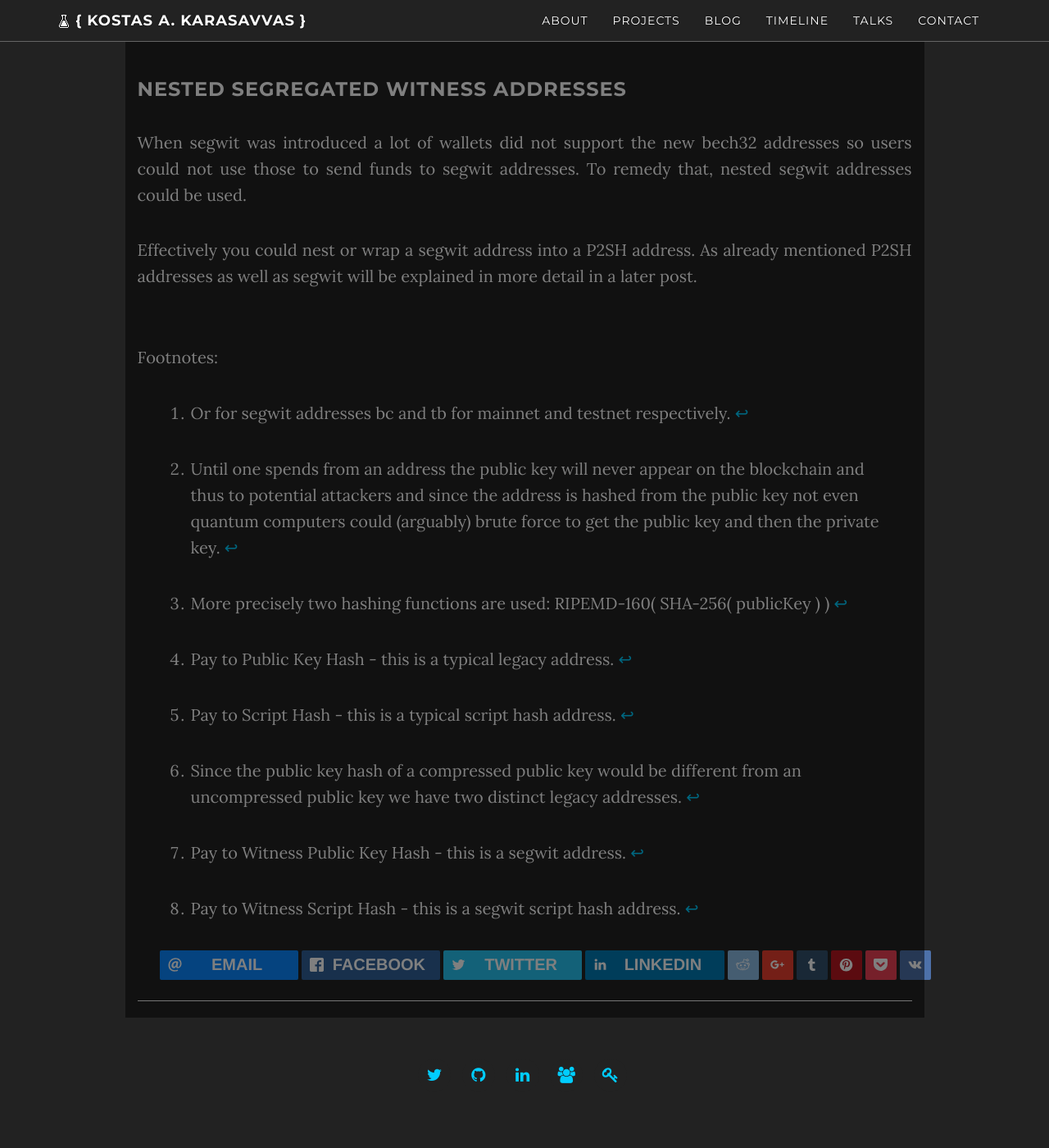
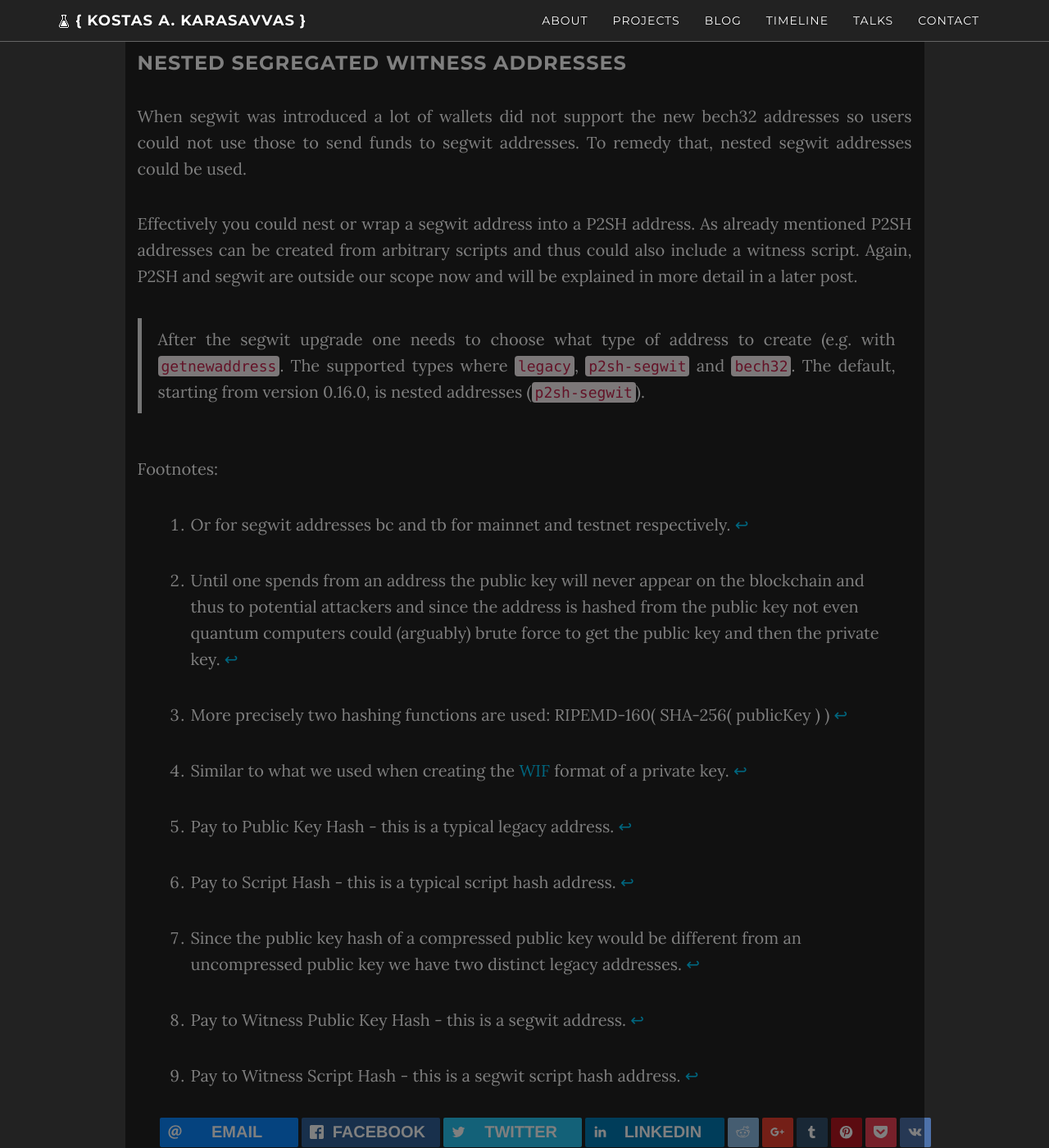
Before and after one commit to karask/karask.github.io, a Jekyll site: the page built from _posts/2020-04-21-bitcoin-addresses.md, in a window 1280 px wide and 1400 px high, scrolled down 3622 px. Shown: the whole window at 82% size. Built offline with Jekyll 4.4.1, drawn with Linux system fonts in a browser that asks for light colours; nearby versions of some CDN libraries; comment, search, counter and statistics services are not loaded; a style sheet for code colours, icons or effects is not loaded; some of the changed text lies outside the part shown.

Commit message:
added note on address types when creating them with a bitcoin node

```diff
--- a/_posts/2020-04-21-bitcoin-addresses.md
+++ b/_posts/2020-04-21-bitcoin-addresses.md
@@ -103,8 +103,9 @@ The network prefix specifies the Bitcoin network that this address would be used
 
 When segwit was introduced a lot of wallets did not support the new bech32 addresses so users could not use those to send funds to segwit addresses. To remedy that, nested segwit addresses could be used.
 
-Effectively you could nest or wrap a segwit address into a P2SH address. As already mentioned P2SH addresses as well as segwit will be explained in more detail in a later post.
+Effectively you could nest or wrap a segwit address into a P2SH address. As already mentioned P2SH addresses can be created from arbitrary scripts and thus could also include a witness script. Again, P2SH and segwit are outside our scope now and will be explained in more detail in a later post.
 
+> After the segwit upgrade one needs to choose what type of address to create (e.g. with `getnewaddress`. The supported types where `legacy`, `p2sh-segwit` and `bech32`. The default, starting from version 0.16.0, is nested addresses (`p2sh-segwit`).
 
 
 <br/>
@@ -113,8 +114,9 @@ Footnotes:
 [^1]: Or for segwit addresses bc and tb for mainnet and testnet respectively.
 [^2]: Until one spends from an address the public key will never appear on the blockchain and thus to potential attackers and since the address is hashed from the public key not even quantum computers could (arguably) brute force to get the public key and then the private key.
 [^3]: More precisely two hashing functions are used: RIPEMD-160( SHA-256( publicKey ) )
-[^4]: Pay to Public Key Hash - this is a typical legacy address.
-[^5]: Pay to Script Hash - this is a typical script hash address.
-[^6]: Since the public key hash of a compressed public key would be different from an uncompressed public key we have two distinct legacy addresses.
-[^7]: Pay to Witness Public Key Hash - this is a segwit address.
-[^8]: Pay to Witness Script Hash - this is a segwit script hash address.
+[^4]: Similar to what we used when creating the [WIF](/bitcoin/2020/03/16/bitcoin-private-keys.html) format of a private key.
+[^5]: Pay to Public Key Hash - this is a typical legacy address.
+[^6]: Pay to Script Hash - this is a typical script hash address.
+[^7]: Since the public key hash of a compressed public key would be different from an uncompressed public key we have two distinct legacy addresses.
+[^8]: Pay to Witness Public Key Hash - this is a segwit address.
+[^9]: Pay to Witness Script Hash - this is a segwit script hash address.
```
Also changed, not shown: other parts of _posts/2020-04-21-bitcoin-addresses.md (+6 -6 lines).
